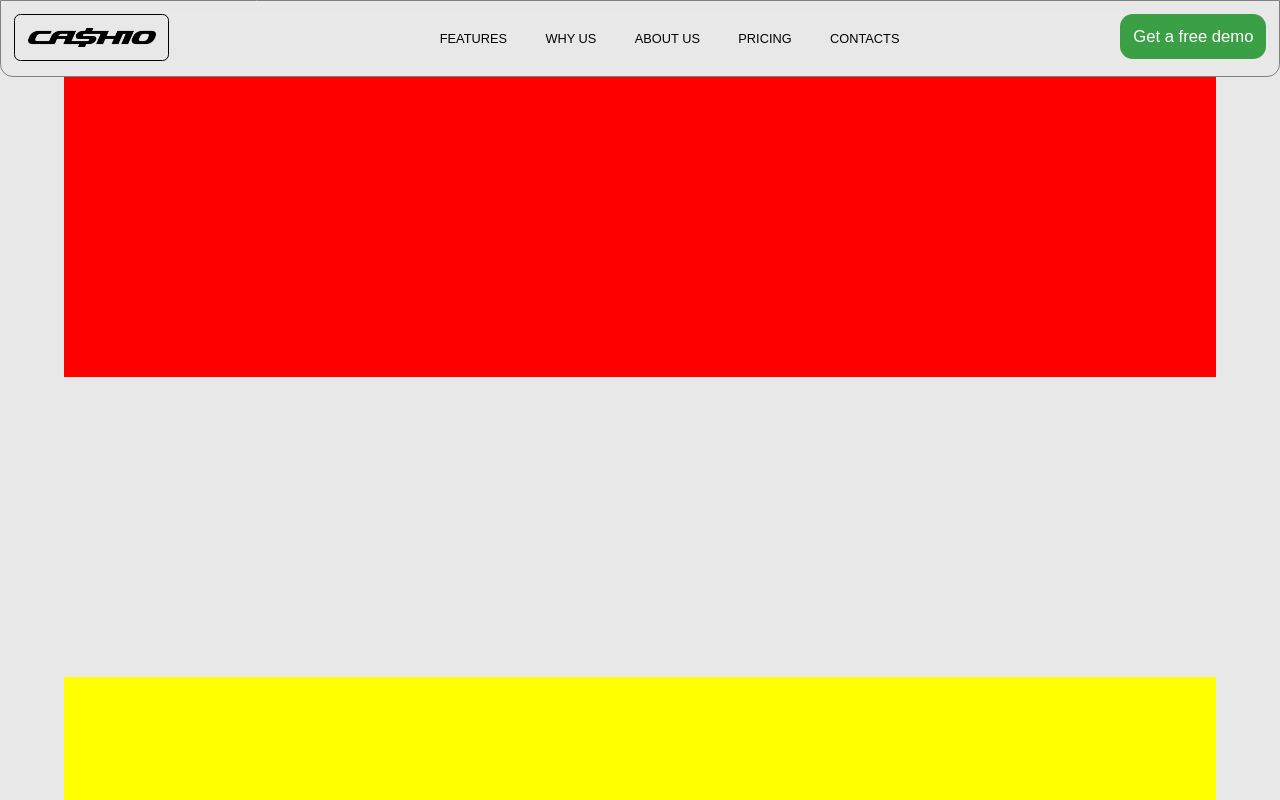
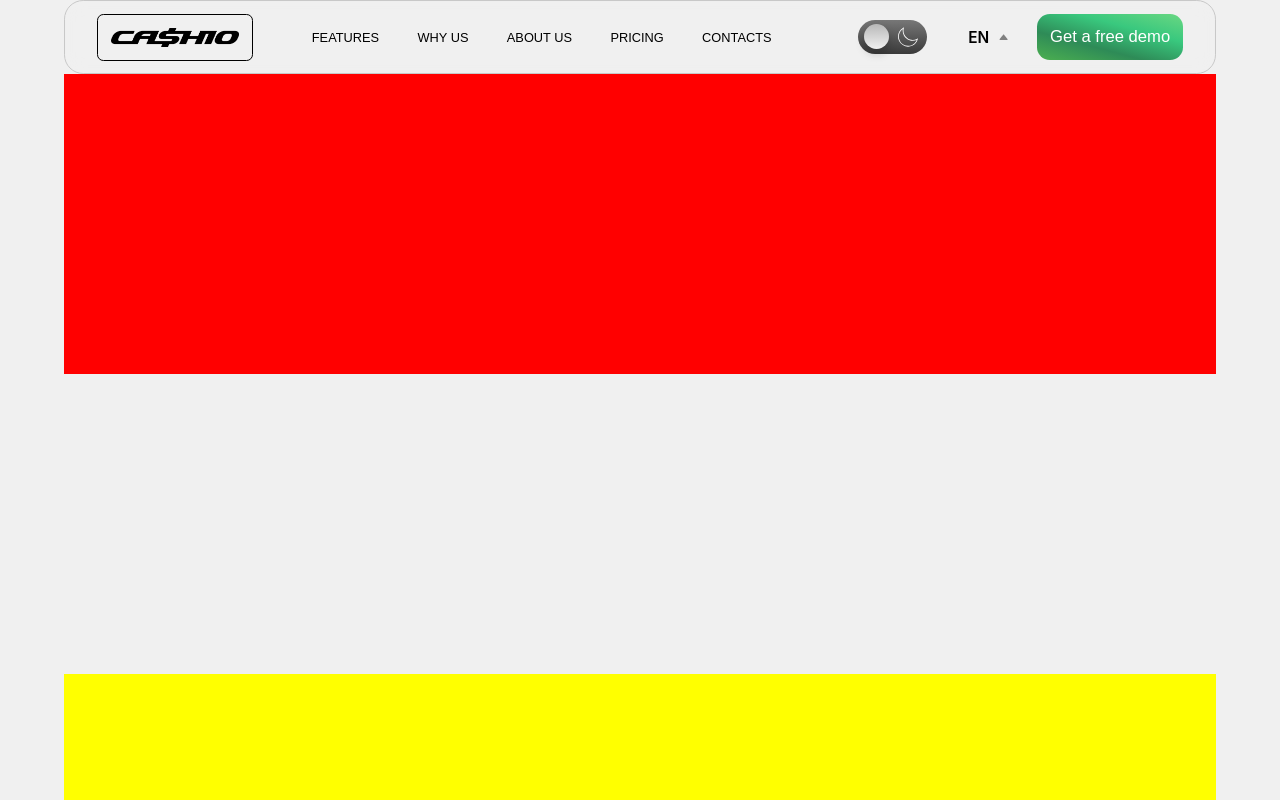
Before and after one commit to RevaGee/Cashio, a React (Create React App) app: page / in a window 1280 px wide. Shown: the top 800 px of the page. Built offline with nearby package versions, Linux system fonts and the light colour scheme.

Commit message:
add new styles for header

```diff
--- a/src/components/DarkMode/DarkMode.css
+++ b/src/components/DarkMode/DarkMode.css
@@ -1,65 +1,75 @@
 .dark_mode_label {
-    width: 30px;
+	width: 65px;
 	height: 30px;
 	position: relative;
-    display: flex;
-    align-items: center;
-    justify-content: center;
-    background: #ebebeb;
+	display: block;
+	background: linear-gradient(#777, #3a3a3a);
 	border-radius: 200px;
-    box-shadow: inset 0 5px 15px rgba(0, 0, 0, 0.4),
-        inset 0 -5px 15px rgba(255, 255, 255, 0.4);
 	cursor: pointer;
 	transition: 0.3s;
+	padding: 2px;
 }
-/*.dark_mode_label:after {
-    content: "";
+.dark_mode_label:after {
+	content: '';
 	width: 25px;
 	height: 25px;
 	position: absolute;
-    top: 3px;
-    left: 3px;
-    background: linear-gradient(180deg, #ffcc89, #d8860b);
+	top: 4px;
+	left: 6px;
+	background: linear-gradient(#b8b8b8, rgb(240, 240, 240));
 	border-radius: 180px;
 	box-shadow: 0 5px 10px rgba(0, 0, 0, 0.2);
 	transition: 0.3s;
-}*/
+}
 .dark_mode_input {
 	width: 0;
 	height: 0;
 	visibility: hidden;
 }
-/*.dark_mode_input:checked + .dark_mode_label {
-    background: #242424;
-}*/
-/*.dark_mode_input:checked + .dark_mode_label:after {
+.dark_mode_input:checked + .dark_mode_label {
+	background: #fff;
+}
+.dark_mode_input:checked + .dark_mode_label:after {
 	left: 62px;
 	transform: translateX(-100%);
-    background: linear-gradient(180deg, #777, #3a3a3a);
-}*/
-/*.dark_mode_label:active:after {
+	background: linear-gradient(#777, #3a3a3a);
+}
+.dark_mode_label:active:after {
 	width: 30px;
-}*/
+}
 
-/*.dark_mode_label svg {
+.dark_mode_label svg {
 	position: absolute;
 	width: 20px;
 	top: 5px;
 	z-index: 100;
-}*/
+}
 .dark_mode_label svg.sun {
-    width: 2.7vw;
-    fill: #fff;
-    transition: 0.3s;
+	left: 8px;
+	top: 7px;
+	fill: #7e7e7e;
+	/* transition: 0.3s; */
+	visibility: hidden;
 }
 .dark_mode_label svg.moon {
-    width: 2.7vw;
-    fill: #7e7e7e;
-    transition: 0.3s;
+	left: 40px;
+	top: 7px;
+	fill: #fff;
+	/* transition: 0.3s; */
+	visibility: visible;
 }
 .dark_mode_input:checked + .dark_mode_label svg.sun {
 	fill: #7e7e7e;
+	visibility: visible;
 }
 .dark_mode_input:checked + .dark_mode_label svg.moon {
 	fill: #fff;
+	visibility: hidden;
 }
+[data-theme='dark'] .dark_mode_label {
+	background: #ebebeb;
+}
+
+[data-theme='light'] .dark_mode_label {
+	background: linear-gradient(#777, #3a3a3a);
+}
--- a/src/components/DarkMode/DarkMode.js
+++ b/src/components/DarkMode/DarkMode.js
@@ -1,19 +1,19 @@
-import React, {useState} from "react";
-import { ReactComponent as Sun } from "./Sun.svg";
-import { ReactComponent as Moon } from "./Moon.svg";
-import "./DarkMode.css";
+import React, { useState } from 'react';
+import { ReactComponent as Sun } from './Sun.svg';
+import { ReactComponent as Moon } from './Moon.svg';
+import './DarkMode.css';
 
 const DarkMode = () => {
-    const  setDarkMode = () => {
-        document.querySelector('body').setAttribute('data-theme','dark')
-    }
-    const  setLightMode = () => {
-        document.querySelector('body').setAttribute('data-theme','light')
-    }
-    const toggleTheme = (e) => {
-        if(e.target.checked) setDarkMode();
-        else setLightMode()
-    }
+	const setDarkMode = () => {
+		document.querySelector('body').setAttribute('data-theme', 'dark');
+	};
+	const setLightMode = () => {
+		document.querySelector('body').setAttribute('data-theme', 'light');
+	};
+	const toggleTheme = e => {
+		if (e.target.checked) setDarkMode();
+		else setLightMode();
+	};
 	return (
 		<div className='dark_mode'>
 			<input
@@ -24,7 +24,7 @@ const DarkMode = () => {
 			/>
 			<label className='dark_mode_label' for='darkmode-toggle'>
 				<Sun />
-                {/*<Moon />*/}
+				<Moon />
 			</label>
 		</div>
 	);
--- a/src/components/Header/index.tsx
+++ b/src/components/Header/index.tsx
@@ -1,63 +1,78 @@
-import React, {useState} from "react";
-import "./styles.scss"
-import Logo from "../../images/CASHIO_logo_black.png"
-import {ArrowUp} from "../../images/icons/ArrowUp";
-import DarkMode from "../DarkMode/DarkMode";
+import React, { useState } from 'react';
+import './styles.scss';
+import Logo from '../../images/CASHIO_logo_black.png';
+import { ArrowUp } from '../../images/icons/ArrowUp';
+import DarkMode from '../DarkMode/DarkMode';
 
 export const Header = () => {
-    const[open, isOpen] = useState(false);
+	const [open, isOpen] = useState(false);
 	const handleTelegramLink = () => {
 		window.open('https://t.me/zheka_revor', '_blank');
 	};
 	const handleClick = () => {
 		isOpen(!open);
 	};
-    return(
-        <div className={open ? "mobile_header" : "header"}>
-            <div className = "left_side">
-                <div className = "logo"><img src={Logo} alt=""/></div>
-                <div className = "nav_block">
-                    <nav className={open ? "show_menu" : "navigation"}>
-                        <ul className="nav__links">
-                            <li><a href="#">FEATURES</a></li>
-                            <li><a href="#">WHY US</a></li>
-                            <li><a href="#">ABOUT US</a></li>
-                            <li><a href="#">PRICING</a></li>
-                            <li><a href="#">CONTACTS</a></li>
+	return (
+		<div className={open ? 'mobile_header' : 'header'}>
+			<div className='left_side'>
+				<div className='logo'>
+					<img src={Logo} alt='' />
+				</div>
+				<div>
+					<nav className={open ? 'show_menu' : 'navigation'}>
+						<ul className='nav__links'>
+							<li>
+								<a href='#'>FEATURES</a>
+							</li>
+							<li>
+								<a href='#'>WHY US</a>
+							</li>
+							<li>
+								<a href='#'>ABOUT US</a>
+							</li>
+							<li>
+								<a href='#'>PRICING</a>
+							</li>
+							<li>
+								<a href='#'>CONTACTS</a>
+							</li>
 						</ul>
 					</nav>
 				</div>
 			</div>
-            <div className="right_side">
-                {/*<DarkMode/>*/}
-               {/* <div className="language">
-                    <ul className="nav-links">
-                        <li className="nav-link services">
-                            <a>EN
-                                <span className="material-icons dropdown-icon">
-                                    <ArrowUp/>
+			<div className='right_side'>
+				<DarkMode />
+				<div className='language'>
+					<ul className='nav-links'>
+						<li className='nav-link services'>
+							<a>
+								EN
+								<span className='material-icons dropdown-icon'>
+									<ArrowUp />
 								</span>
 							</a>
-                            <ul className="drop-down">
+							<ul className='drop-down'>
 								<li>EN</li>
+								<div className='location-line'></div>
 								<li>UA</li>
+								<div className='location-line'></div>
 								<li>RU</li>
 							</ul>
 						</li>
 					</ul>
-                </div>*/}
-                <button className="demo" onClick={handleTelegramLink}>
+				</div>
+				<button className='demo' onClick={handleTelegramLink}>
 					Get a free demo
 				</button>
-                <label className = "burger">
-                    <input type = "checkbox"  name = ""/>
-                    <div className = "bar" onClick={handleClick}>
-                        <span className = "top"></span>
-                        <span className = "middle"></span>
-                        <span className = "bottom"></span>
+				<label className='burger'>
+					<input type='checkbox' name='' />
+					<div className='bar' onClick={handleClick}>
+						<span className='top'></span>
+						<span className='middle'></span>
+						<span className='bottom'></span>
 					</div>
 				</label>
 			</div>
 		</div>
 	);
-}
+};
--- a/src/components/Header/styles.scss
+++ b/src/components/Header/styles.scss
@@ -1,29 +1,31 @@
-.mobile_header{
+.mobile_header {
 	margin: 0 auto;
 	width: 100%;
-  height: 35vw;
-  border-bottom-left-radius: 1vw;
-  border-bottom-right-radius: 1vw;
+	height: fit-content;
+	border: 1px solid grey;
+	border-radius: 1vw;
 	position: sticky;
 	top: 0;
 	left: 5%;
 	backdrop-filter: blur(10px);
-  background-color: rgba(232, 232, 232, .7);
+	background-color: rgba(240, 240, 240, 0.7);
 	box-sizing: border-box;
 	display: flex;
 	align-items: center;
 	justify-content: space-between;
 	padding: 1vw 1vw;
-  transition: 0.3s ease;
+
 	.left_side {
 		display: flex;
 		align-items: center;
 		flex-direction: column;
+
 		.logo {
 			border: 1px solid #000000;
 			border-radius: 0.5vw;
 			padding: 1vw;
 			cursor: pointer;
+			//position: relative;
 			width: 10vw;
 			height: 1.5vw;
 			position: fixed;
@@ -35,54 +37,44 @@
 			width: 10vw;
 			position: fixed;
 		}
-    .nav_block{
-      border-top: 1px solid gray;
-      width: 100%;
-      position: fixed;
-      left: 0;
-      top: 20%;
-    }
+
 		.nav__links {
 			list-style: none;
 			display: flex;
 			font-size: 1vw;
-      margin: 0;
-      padding: 0;
 
 			li {
 				padding: 0 1.5vw;
-        &:first-child{
-          margin-top: 1vw;
-        }
+
 				&:last-child {
 					padding-right: 0;
-          margin-bottom: 0;
 				}
 
-        a {font-family: "Montserrat", sans-serif;
+				a {
+					font-family: 'Montserrat', sans-serif;
 					font-weight: 500;
 					color: var(--text_color);
 					text-decoration: none;
-          //transition: all 0.3s ease;
-          font-size: 2vw;
+					transition: all 0.3s ease;
+
 					&:hover {
-            color: #3B9F46;
+						color: #3b9f46;
 					}
 				}
 			}
 		}
 	}
-  .right_side{
+	.right_side {
 		position: fixed;
 		display: flex;
 		align-items: center;
 		right: 1vw;
 		top: 1vw;
-    .demo{
-      color: #FFFFFF;
+		.demo {
+			color: #ffffff;
 			margin-left: 1vw;
 			cursor: pointer;
-      background-color: #3B9F46;
+			background-color: #3b9f46;
 			border-radius: 1vw;
 			border: none;
 			font-size: 1.3vw;
@@ -96,42 +88,36 @@
 	}
 }
 
-
-
-
 .header {
 	margin: 0 auto;
-  width: 100%;
-  height: 6vw;
-  border: 1px solid grey;
-  border-bottom-left-radius: 1vw;
-  border-bottom-right-radius: 1vw;
+	width: 90%;
+	height: fit-content;
+	border: 1px solid #c8c8c8;
+	border-radius: 1.5vw;
 	position: sticky;
 	top: 0;
 	left: 5%;
 	backdrop-filter: blur(10px);
-  background-color: rgba(232, 232, 232, .7);
+	background-color: rgba(240, 240, 240, 0.7);
 	box-sizing: border-box;
 	display: flex;
 	align-items: center;
-  justify-content: center;
-  padding: 1vw 1vw;
-  transition: 0.3s ease;
+	justify-content: space-between;
+	padding: 1vw 2.5vw;
+
 	.left_side {
 		display: flex;
 		align-items: center;
-    .logo{
+		.logo {
 			border: 1px solid #000000;
 			border-radius: 0.5vw;
 			padding: 1vw;
 			cursor: pointer;
+			position: relative;
 			width: 10vw;
 			height: 1.5vw;
-      position: fixed;
-      left: 1vw;
-      top: 1vw;
 		}
-    img{
+		img {
 			width: 10vw;
 			position: fixed;
 		}
@@ -147,30 +133,33 @@
 				}
 
 				a {
-          font-family: "Montserrat", sans-serif;
+					font-family: 'Montserrat', sans-serif;
 					font-weight: 500;
 					color: var(--text_color);
 					text-decoration: none;
 					transition: all 0.3s ease;
 
 					&:hover {
-            color: #3B9F46;
+						color: #4caf50;
 					}
 				}
 			}
 		}
 	}
-  .right_side{
+	.right_side {
 		display: flex;
 		align-items: center;
-    position: fixed;
-    right: 1vw;
-    top: 1vw;
-    .demo{
-      color: #FFFFFF;
+		.demo {
+			color: #ffffff;
 			margin-left: 1vw;
 			cursor: pointer;
-      background-color: #3B9F46;
+			background: linear-gradient(
+				15deg,
+				#4caf50,
+				#2e8b57,
+				#39c87e,
+				#6ad782
+			);
 			border-radius: 1vw;
 			border: none;
 			font-size: 1.3vw;
@@ -184,7 +173,7 @@
 	}
 }
 
-.nav-link, .drop-down li {
+%link-styles {
 	list-style: none;
 	height: 100%;
 	padding: 0.5rem 1rem;
@@ -197,27 +186,48 @@
 	}
 }
 
+.nav-link {
+	@extend %link-styles;
+	margin-left: 2vw;
+}
+
+.drop-down li {
+	@extend %link-styles;
+}
+
 .drop-down {
 	position: absolute;
-  padding: 0.5rem 0;
+	// padding: 0.5rem 0;
 	margin: 0.5rem -0.5rem;
-  background: antiquewhite;
+	background: rgb(240, 240, 240);
 	color: black;
 	box-shadow: 0 4px 12px rgba(0, 0, 0, 0.1);
 	border-radius: 0.5rem;
-  font-size: 12px;
+	font-size: 14px;
 	display: none;
+	border: 1px solid #e2dfdf;
+	padding: 18px 24px 18px;
+	margin-left: -25px;
+	margin-top: 10px;
+	line-height: 1.888em;
 
 	li:hover {
-    background: #3B9F46;
-    color: #fff;
+		background: #e0e0e0;
+		color: #7a7a7a;
 		border-radius: 0.5rem;
 	}
 }
+.location-line {
+	width: 100%;
+	height: 1px;
+	background-color: #d2d2d7;
+	margin-top: 8px;
+	margin-bottom: 8px;
+}
 
 .nav-link:hover {
-  background-color: #3B9F46;
-  color: #fff;
+	background: #e0e0e0;
+	// color: #fff;
 	border-radius: 0.5rem;
 }
 
@@ -246,28 +256,29 @@
 
 	&:hover .dropdown-icon {
 		transform: rotate(180deg);
-    fill: #FFFFFF;
+		fill: gray;
 	}
 }
-.nav-links{
+
+.nav-links {
 	margin: 0;
 	padding: 0;
 }
-.language{
+.language {
 	height: fit-content;
 }
 
-input[type = "checkbox"]{
+input[type='checkbox'] {
 	visibility: hidden;
 	display: none;
 }
-.burger{
+.burger {
 	margin: 0 0 0 1vw;
 	display: none;
 	width: 30px;
 	height: 20px;
 }
-.bar{
+.bar {
 	width: 30px;
 	height: 20px;
 	position: relative;
@@ -275,11 +286,11 @@ input[type = "checkbox"]{
 	display: flex;
 	justify-content: center;
 	padding: 0;
-  span{
+	span {
 		height: 10px;
 		margin: 0;
 	}
-  .middle{
+	.middle {
 		height: 4px;
 		width: 30px;
 		background-color: black;
@@ -287,7 +298,7 @@ input[type = "checkbox"]{
 		position: absolute;
 		transition: 0.3s ease;
 	}
-  .top{
+	.top {
 		bottom: 0;
 		height: 4px;
 		width: 30px;
@@ -296,7 +307,7 @@ input[type = "checkbox"]{
 		position: absolute;
 		transition: 0.3s ease;
 	}
-  .bottom{
+	.bottom {
 		top: 8px;
 		height: 4px;
 		width: 30px;
@@ -306,41 +317,54 @@ input[type = "checkbox"]{
 		transition: 0.3s ease;
 	}
 }
-input[type = "checkbox"]:checked ~ .bar .top{
+input[type='checkbox']:checked ~ .bar .top {
 	transform: rotate(-45deg);
 	width: 30px;
 	transform-origin: right;
 	top: -2px;
 }
-input[type = "checkbox"]:checked ~ .bar .bottom{
+input[type='checkbox']:checked ~ .bar .bottom {
 	transform: rotate(45deg);
 	width: 30px;
 	transform-origin: right;
 	top: 19px;
 }
-input[type = "checkbox"]:checked ~ .bar .middle{
+input[type='checkbox']:checked ~ .bar .middle {
 	transform: translateX(20px);
 	opacity: 0;
 }
-.show_menu{
-  .nav__links{
+.show_menu {
+	transition: 0.3s ease;
+	.nav__links {
 		display: flex;
 		flex-direction: column;
-    li{
-      transition: 0.5s ease;
-      margin-bottom: 3vw;
-      a{
-        font-size: 1vw;
+		li {
+			margin-bottom: 20px;
+			a {
+				font-size: 16px;
 			}
 		}
 	}
 }
-@media(max-width: 768px) {
-  .navigation{
+@media (max-width: 768px) {
+	.navigation {
 		position: absolute;
+		width: 100%;
+		left: 0;
 		top: -200px;
+		transition: 0.3s ease;
+		.nav__links {
+			display: flex;
+			flex-direction: column;
+			li {
+				margin-bottom: 20px;
+				a {
+					font-size: 16px;
 				}
-  .burger{
+			}
+		}
+	}
+	.burger {
 		display: flex;
 	}
 }
--- a/src/index.css
+++ b/src/index.css
@@ -1,19 +1,19 @@
-:root{
-  --body_background:white;
-  --body_color: rgb(232, 232, 232);
-  --text_color:black;
+:root {
+	--body_background: white;
+	--body_color: rgb(240, 240, 240);
+	--text_color: black;
 }
-[data-theme='dark']{
+[data-theme='dark'] {
 	--body_background: #282c34;
 	--body_color: grey;
-  --text_color:#3B9F46;
+	--text_color: #3b9f46;
 }
 
 body {
 	margin: 0;
-  font-family: -apple-system, BlinkMacSystemFont, 'Segoe UI', 'Roboto', 'Oxygen',
-    'Ubuntu', 'Cantarell', 'Fira Sans', 'Droid Sans', 'Helvetica Neue',
-    sans-serif;
+	font-family: -apple-system, BlinkMacSystemFont, 'Segoe UI', 'Roboto',
+		'Oxygen', 'Ubuntu', 'Cantarell', 'Fira Sans', 'Droid Sans',
+		'Helvetica Neue', sans-serif;
 	-webkit-font-smoothing: antialiased;
 	-moz-osx-font-smoothing: grayscale;
 	background-color: var(--body_color);
```
Lines whose indentation alone changed are shown as unchanged.
